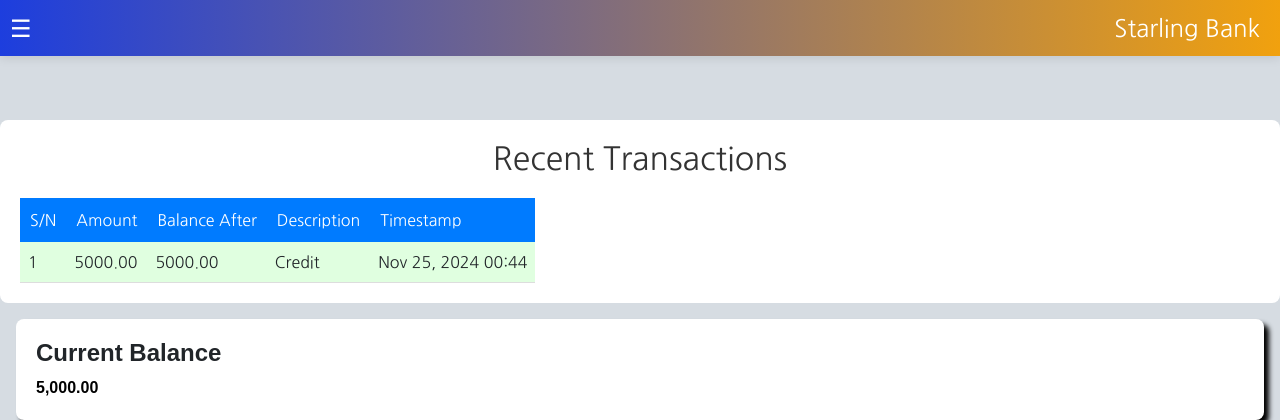
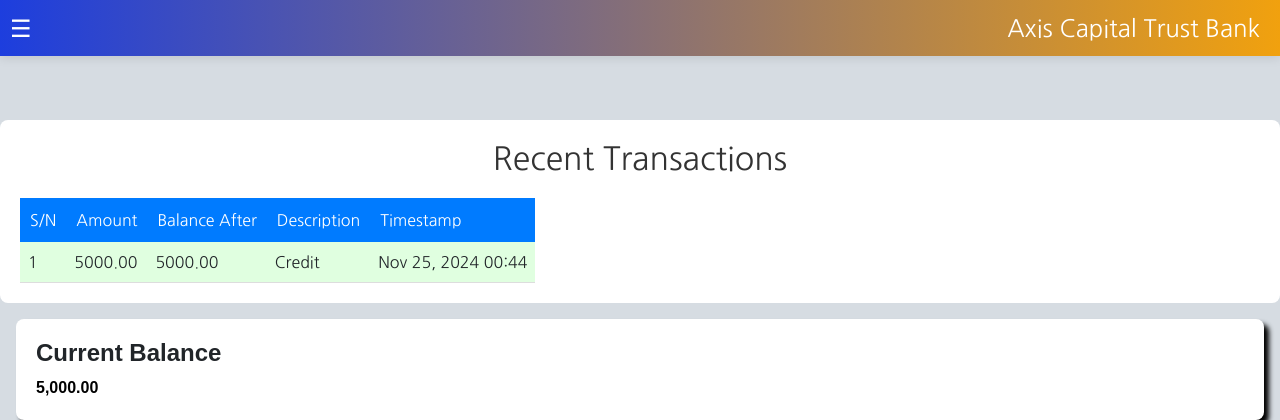
Before and after one commit to savagethug01/OnlineBank, a Django app: page /transactionPage/ in a window 1280 px wide. Shown: the top 420 px of the page. Run offline with Django 5.2, Linux system fonts and the light colour scheme; a user stored in the database is signed in; data comes from the database, SQL or seed files in the repository; some libraries are stand-ins or nearby versions.

Commit message:
Update transactionPage.html
Save

```diff
--- a/wealthbridge/bank_app/templates/bank_app/transactionPage.html
+++ b/wealthbridge/bank_app/templates/bank_app/transactionPage.html
@@ -5,7 +5,7 @@
 <head>
   <meta charset="UTF-8">
   <meta name="viewport" content="width=device-width, initial-scale=1.0">
-  <title>Starling Bank</title>
+  <title>Axis Capital Trust Bank</title>
     <script src="https://cdn.jsdelivr.net/npm/chart.js"></script>
     <meta name="description" content="Dashboard for managing account and transactions.">
 <link rel="stylesheet" href="https://maxcdn.bootstrapcdn.com/bootstrap/4.5.2/css/bootstrap.min.css">
@@ -462,7 +462,7 @@ small{
         <nav class="dropdown-navbar" id="dropdown-navbar">
             <div class="navbar-header">
                 <button class="menu-btn" id="menu-btn">&#9776;</button>
-                <span class="bank-name">Starling Bank</span>
+                <span class="bank-name">Axis Capital Trust Bank</span>
             </div>
             <div class="navbar-links" id="navbar-links">
                 <a href="{% url 'dashboard' %}">Home</a>
```
